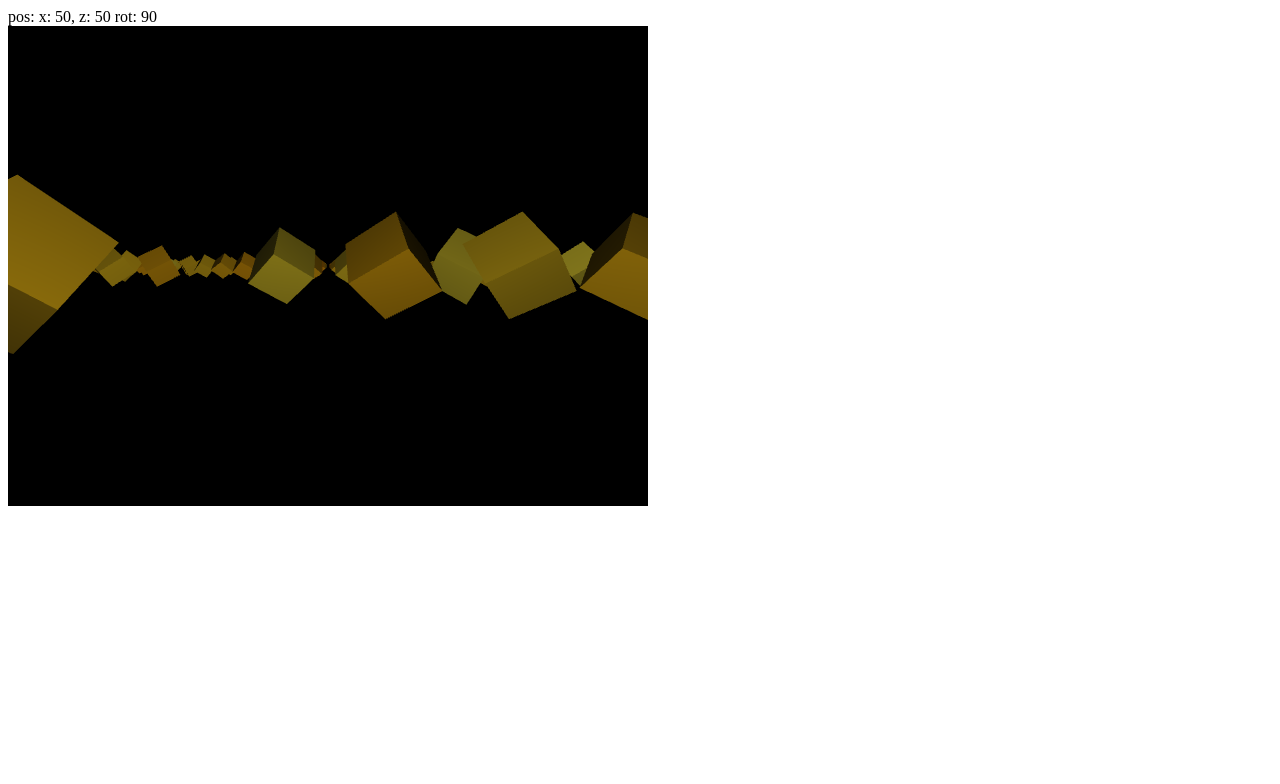
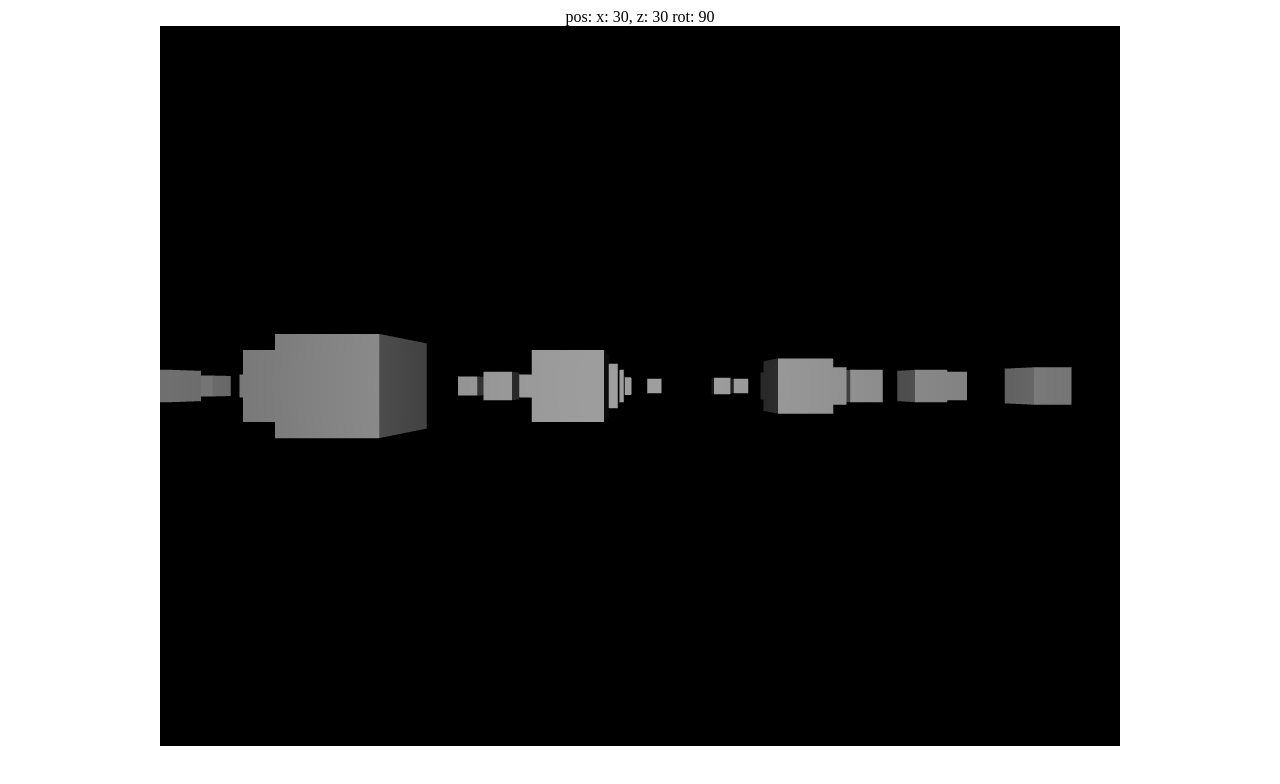
Before and after one commit to WellPlacedCactus/long-engine, a plain HTML site: page index.html in a window 1280 px wide. Drawn offline with Linux system fonts and the light colour scheme; animation ran at ten frames a second.

Commit message:
Major engine cleanup

```diff
--- a/index.html
+++ b/index.html
@@ -1,7 +1,12 @@
 <!DOCTYPE html>
 <html>
 <head>
-	<title>vu-long-engine</title>
+	<title>vu-bawx-world</title>
+	<style>
+		body {
+			text-align: center;
+		}
+	</style>
 </head>
 <body>
 	<div>
--- a/js/classes/Camera.js
+++ b/js/classes/Camera.js
@@ -11,10 +11,6 @@ export default class Camera {
 		this.view = new Float32Array(16);
 		this.angle = Math.PI / 2;
 		this.sens = 0.3;
-
-		canvas.onmousemove = e => {
-			this.angle += e.movementX * 0.002;
-		};
 	}
 
 	move(x, y, z) {
@@ -23,7 +19,9 @@ export default class Camera {
 		this.position[2] += z;
 	}
 
-	getView() {
+	input() {
+		// running
+		this.sens = (keys[16] || keys[17]) ? 1 : 0.3;
 
 		// movement
 		if (keys[87] || keys[38]) {
@@ -46,9 +44,12 @@ export default class Camera {
 		// rotation
 		if (keys[37]) this.angle -= 0.04;
 		if (keys[39]) this.angle += 0.04;
+	}
 
-		this.direction[0] = this.position[0] + Math.cos(this.angle); // x
-		this.direction[2] = this.position[2] + Math.sin(this.angle); // z
+	getView() {
+		this.direction[0] = this.position[0] + Math.cos(this.angle);
+		this.direction[1] = this.position[1];
+		this.direction[2] = this.position[2] + Math.sin(this.angle);
 
 		mat4.identity(this.view);
 		mat4.lookAt(this.view, this.position, this.direction, this.up);
--- a/js/classes/Entity.js
+++ b/js/classes/Entity.js
@@ -8,10 +8,6 @@ export default class Entity {
 		this.rotation = rotation;
 		this.scale = scale;
 		this.model = new Float32Array(16);
-		this.rotX = Math.random() < 0.5 ? 1 : -1;
-		this.rotY = Math.random() < 0.5 ? 1 : -1;
-		this.color = [1, 1, 1];
-		this.x = 0;
 	}
 
 	move(x, y, z) {
@@ -27,11 +23,6 @@ export default class Entity {
 	}
 
 	getModel() {
-		this.rotate(this.rotX, this.rotY, 0);
-		this.x += Math.random() * 0.1;
-		this.color[1] = (Math.sin(this.x) + 1) / 2;
-		this.color[2] = (Math.cos(this.x) + 1) / 2;
-
 		// matrices
 		let identity = mat4.create();
 		let positionMatrix = mat4.create();
--- a/js/classes/Renderer.js
+++ b/js/classes/Renderer.js
@@ -31,7 +31,6 @@ export default class Renderer {
 	}
 
 	renderClear() {
-		// gl.clearColor(0.75, 0.85, 0.8, 1.0);
 		gl.clearColor(0.0, 0.0, 0.0, 1.0);
 		gl.clear(gl.COLOR_BUFFER_BIT | gl.DEPTH_BUFFER_BIT);
 		gl.enable(gl.DEPTH_TEST);
@@ -40,12 +39,11 @@ export default class Renderer {
 		gl.cullFace(gl.BACK);
 	}
 
-	renderEntities(shader, mesh, texture, entities, camera) {
+	renderEntities(shader, mesh, texture, entities) {
 		texture.bind();
 		this.enableAttribs();
 		entities.forEach(e => {
 			shader.setModel(e.getModel());
-			shader.setLight(camera, e.color);
 			gl.drawElements(gl.TRIANGLES, mesh.vertexCount, gl.UNSIGNED_SHORT, 0);
 		});
 		this.disableAttribs();
--- a/js/classes/Shader.js
+++ b/js/classes/Shader.js
@@ -82,26 +82,16 @@ export default class Shader {
 
 	// LIGHTING METHODS
 
-	setLight(camera, color) {
-		// gl.uniform3f(
-		// 	this.lightPositionLocation,
-		// 	light.position[0],
-		// 	light.position[1],
-		// 	light.position[2]);
-		// gl.uniform3f(
-		// 	this.lightColorLocation,
-		// 	light.color[0],
-		// 	light.color[1],
-		// 	light.color[2]);
+	setLight(light) {
 		gl.uniform3f(
 			this.lightPositionLocation,
-			camera.position[0],
-			camera.position[1],
-			camera.position[2]);
+			light.position[0],
+			light.position[1],
+			light.position[2]);
 		gl.uniform3f(
 			this.lightColorLocation,
-			color[0],
-			color[1],
-			color[2]);
+			light.color[0],
+			light.color[1],
+			light.color[2]);
 	}
 }
--- a/js/long.js
+++ b/js/long.js
@@ -1,5 +1,5 @@
 
-import { loadTextFromFile, loadImageFromFile, randi } from './utils.js';
+import { loadTextFromFile, loadImageFromFile } from './utils.js';
 
 import Shader from './classes/Shader.js';
 import Loader from './classes/Loader.js';
@@ -23,15 +23,9 @@ export const hud = {};
 hud.pos = document.getElementById('pos');
 hud.rot = document.getElementById('rot');
 
-// INPUT ENGINE SETUP
-
-canvas.onmousedown = () => canvas.requestPointerLock();
-window.onkeydown = ({keyCode}) => keys[keyCode] = true;
-window.onkeyup = ({keyCode}) => keys[keyCode] = false;
-
 const init = async function() {
-	canvas.width = 640;
-	canvas.height = 480;
+	canvas.width = 640 * 1.5;
+	canvas.height = 480 * 1.5;
 	document.body.append(canvas);
 	gl.viewport(0, 0, canvas.width, canvas.height);
 	loadAssets();
@@ -57,15 +51,15 @@ const demo = function(res) {
 	const shader = new Shader(res.vsText, res.fsText);
 	const loader = new Loader();
 	const renderer = new Renderer(75, canvas.width / canvas.height, 0.1, 1000.0);
-	const camera = new Camera([25 * 2, 0, 25 * 2], [0, 0, 0], [0, 1, 0], canvas);
+	const camera = new Camera([30, 0, 30], [0, 0, 0], [0, 1, 0], canvas);
 
 	const mesh = loader.loadMesh(Cube.positions, Cube.texCoords, Cube.normals, Cube.indices);
 	const texture = new Texture(res.crate);
 	const entities = [];
-	const light = new Light(camera.position, [1, 1, 1]);
+	const light = new Light([0, 2, 0], [1, 1, 1]);
 
-	for (let z = 0; z < 50; z++) {
-		for (let x = 0; x < 50; x++) {
+	for (let z = 0; z < 25; z++) {
+		for (let x = 0; x < 25; x++) {
 			if (Math.random() < 0.2) {
 				entities.push(new Entity(
 					[x * 4, 0, z * 4],
@@ -83,13 +77,14 @@ const demo = function(res) {
 
 	function loop() {
 		light.position = camera.position;
+		camera.input();
 		updateHUD();
 		shader.bind();
 		shader.setProj(renderer.getProj());
 		shader.setView(camera.getView());
-		// shader.setLight(light);
+		shader.setLight(light);
 		renderer.renderClear();
-		renderer.renderEntities(shader, mesh, texture, entities, camera);
+		renderer.renderEntities(shader, mesh, texture, entities);
 		shader.unbind();
 		requestAnimationFrame(loop);
 	}
@@ -97,6 +92,8 @@ const demo = function(res) {
 	loop();
 }
 
-// MAIN METHOD
+// INPUT ENGINE SETUP
 
 window.onload = init;
+window.onkeydown = ({keyCode}) => keys[keyCode] = true;
+window.onkeyup = ({keyCode}) => keys[keyCode] = false;
```
